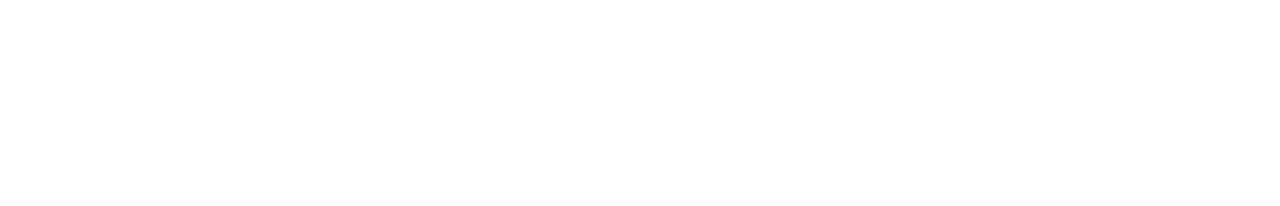
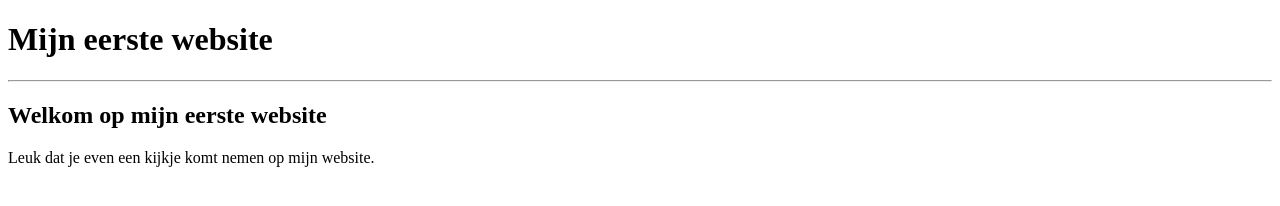
Before and after one commit to SietseAndringa/Mijn-eerste-html-pagina, a plain HTML site: page index.html in a window 1280 px wide. Drawn offline with Linux system fonts and the light colour scheme.

Commit message:
Add files via upload

```diff
--- a/index.html
+++ b/index.html
@@ -5,6 +5,10 @@
         <title> Mijn eerste website </title>
     </head>
     <body>
+        <h1>Mijn eerste website</h1>
+        <hr>
+        <h2>Welkom op mijn eerste website</h2>
+        <p>Leuk dat je even een kijkje komt nemen op mijn website. </p>
        <!-- hier zet je de code in de body tags-->
     </body>
 </html>
```
